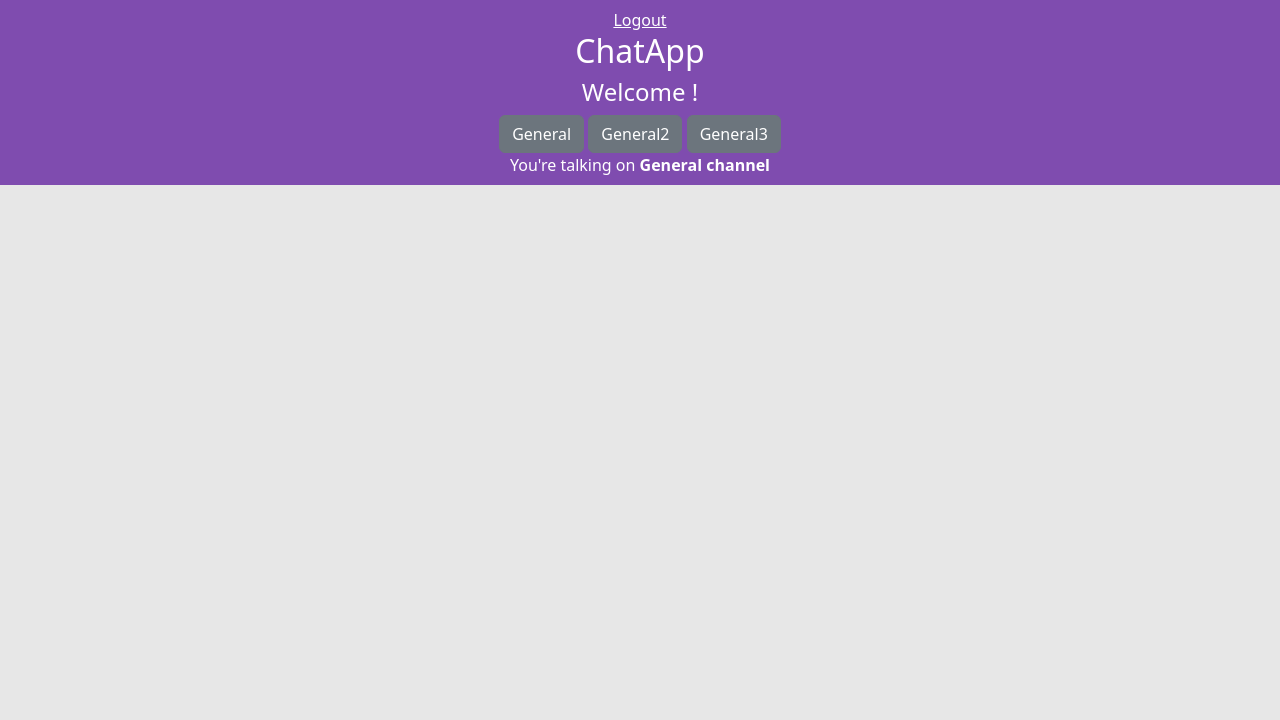
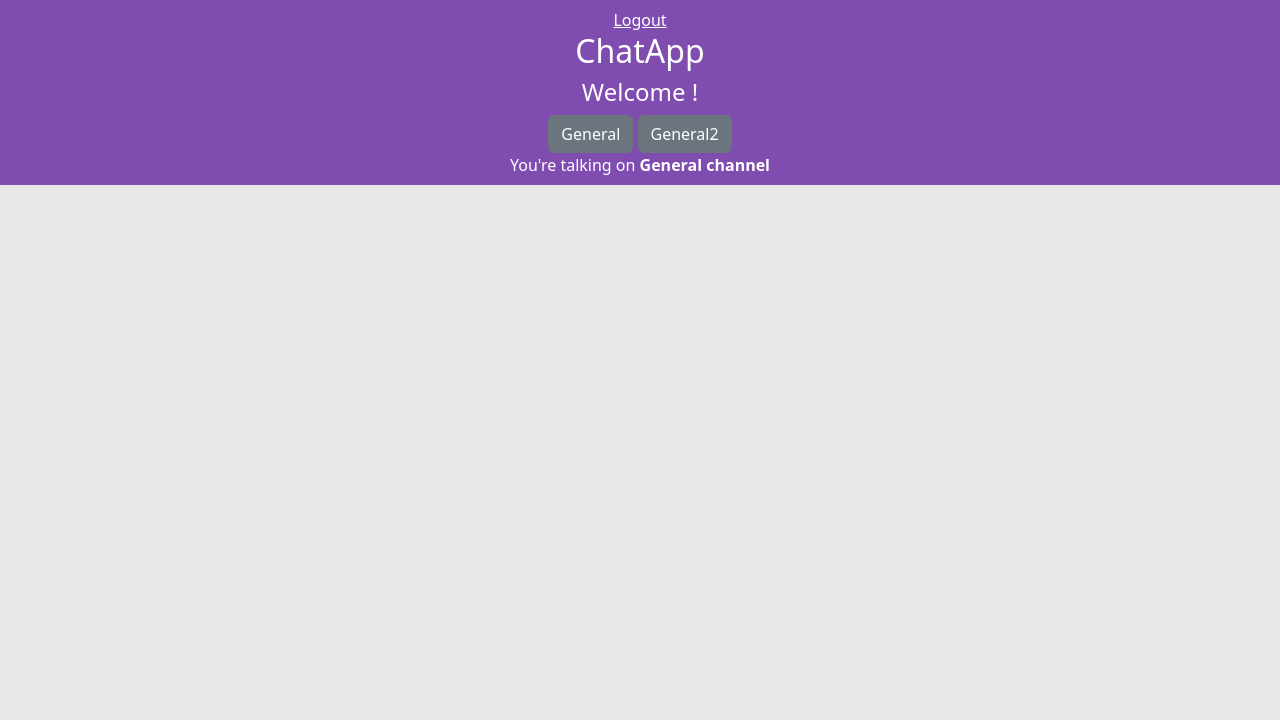
Before and after one commit to zeref80/WebAzureStudia, a PHP site: page / in a window 1280 px wide. Shown: the top 720 px of the page. Run offline with PHP 8.4, Linux system fonts and the light colour scheme; the visitor is signed in with stand-in values (Sample User, id 1); data that the repository does not hold is empty.

Commit message:
Update index.php

```diff
--- a/index.php
+++ b/index.php
@@ -79,7 +79,6 @@
             <form>
                 <button type='button' class='btn btn-secondary'><a href='index.php' style='text-decoration: none; color: white';>General</a></button>
                 <button type='button' class='btn btn-secondary'><a href='index.php' style='text-decoration: none; color: white';>General2</a></button>
-                <button type='button' class='btn btn-secondary'><a href='index.php' style='text-decoration: none; color: white';>General3</a></button>
             </form>
             <div>You're talking on <b>General channel</b></div>
         </div>
```
